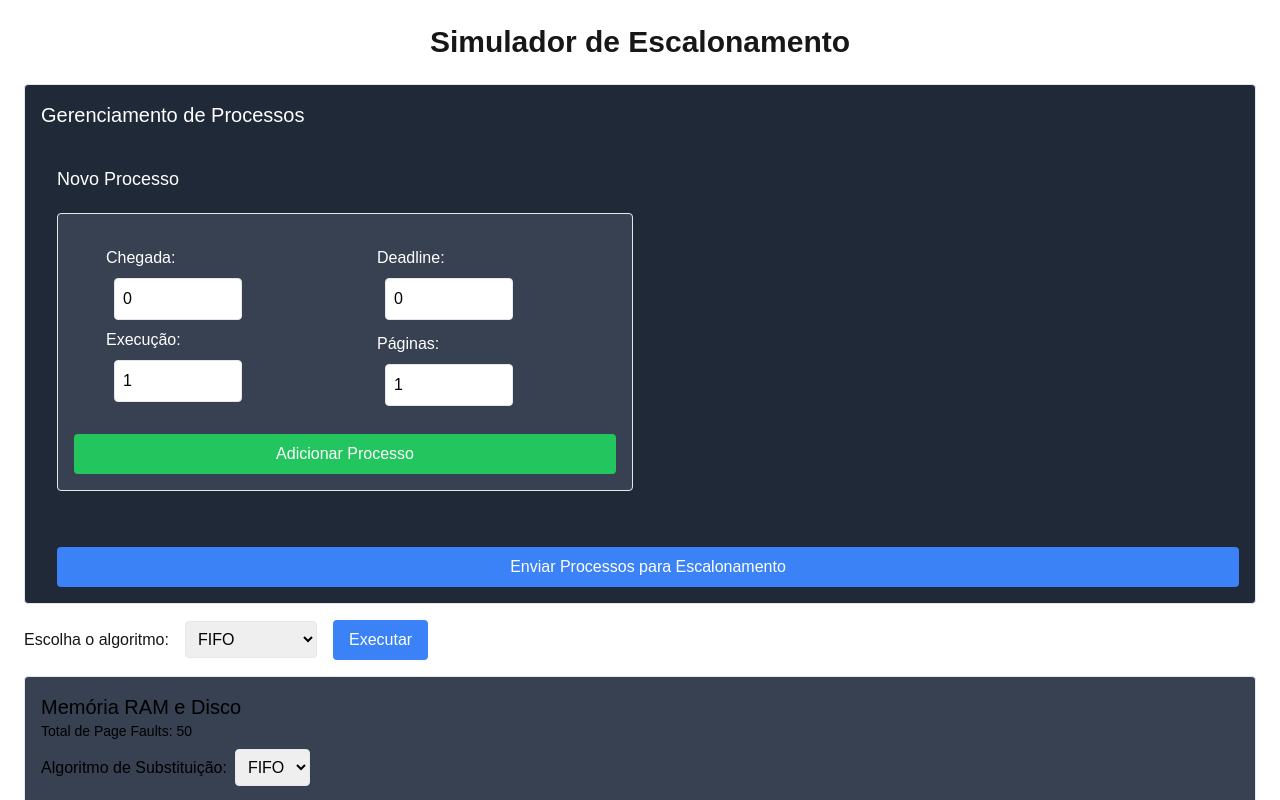
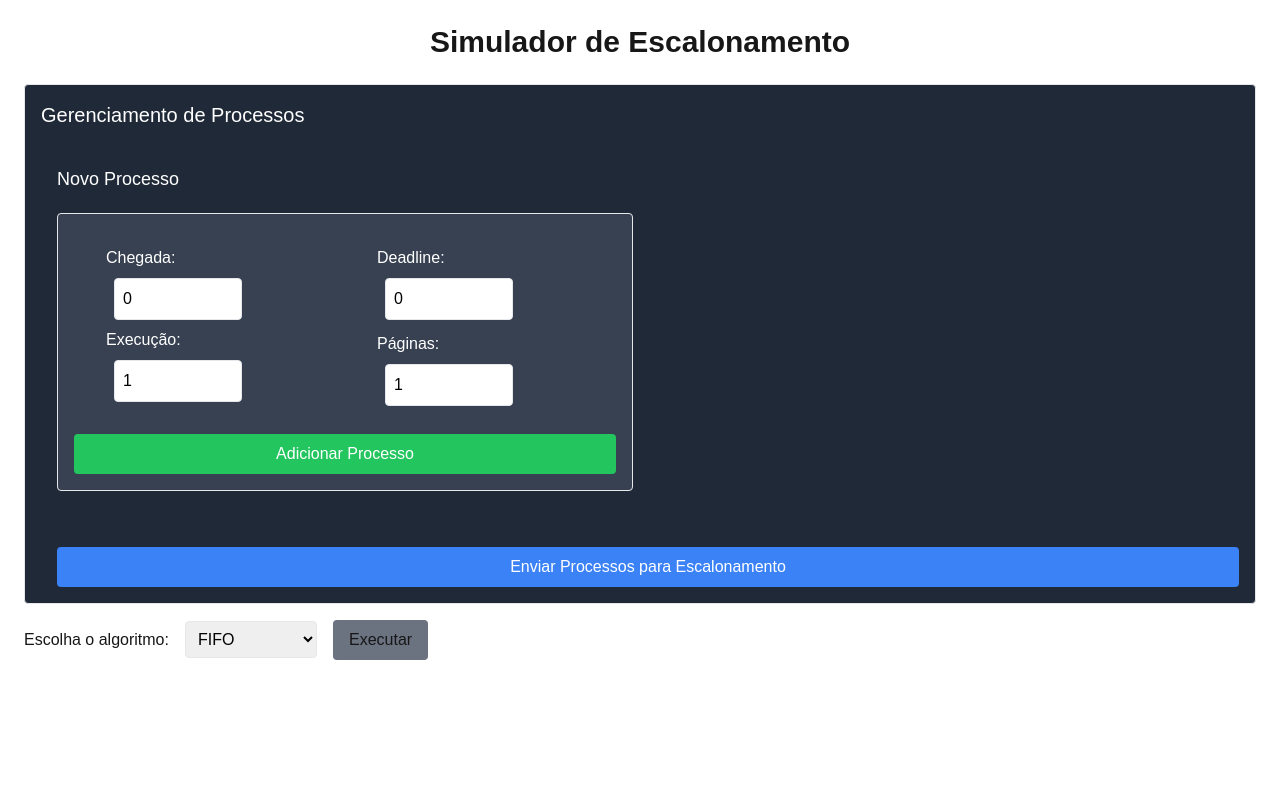
Before and after one commit to lucasjulio2003/Escalonador-de-processos---SO, a Next.js app: page / in a window 1280 px wide. Shown: the top 800 px of the page. Built offline with nearby package versions, Linux system fonts and the light colour scheme.

Commit message:
botão correto
ajustei o botao de executar e de enviar ao escalonador, o grafico so roda quando executar. Fifo e sjf ok

```diff
--- a/app/components/ProcessForm.tsx
+++ b/app/components/ProcessForm.tsx
@@ -3,9 +3,9 @@ import { Process } from "../lib/types";
 import { useScheduler } from "../hooks/useScheduler";
 
 interface Props {
-  setProcesses: (callback: (prev: Process[]) => Process[]) => void;
+  setProcesses: (newProcesses: Process[]) => void; // Modificado para aceitar um array diretamente
+}
 
-}
 
 export default function ProcessForm({ setProcesses }: Props) {
   const { algorithm, setAlgorithm, quantum, setQuantum } = useScheduler()
@@ -58,8 +58,10 @@ export default function ProcessForm({ setProcesses }: Props) {
   };
 
   const submitProcesses = () => {
-    setProcesses(() => processesList);
+    setProcesses(processesList); // Apenas salva os processos sem rodar imediatamente
   };
+
+
 
   return (
     <div className="p-4 flex flex-col gap-5 space-x-4 border rounded bg-gray-800 text-white">
--- a/app/hooks/useScheduler.ts
+++ b/app/hooks/useScheduler.ts
@@ -7,15 +7,25 @@ import { fifo, sjf, edf, roundRobin, calculateTurnaround } from "../lib/utils";
 export function useScheduler() {
   const [processes, setProcesses] = useState<Process[]>([]);
   const [algorithm, setAlgorithm] = useState<"FIFO" | "SJF" | "RR" | "EDF">("FIFO");
-  const [quantum, setQuantum] = useState<number>(2);
-  const [overhead, setOverhead] = useState<number>(1); // ADICIONADO
+  const [quantum, setQuantum] = useState<number>(0);
+  const [overhead, setOverhead] = useState<number>(0); // ADICIONADO
   const [turnaroundAvg, setTurnaroundAvg] = useState<number>(0);
   const [isExecuting, setIsExecuting] = useState<boolean>(false);
+  const [isRunning, setIsRunning] = useState<boolean>(false);
+
+  // Apenas salva os processos sem rodar imediatamente
+  const saveProcesses = (newProcesses: Process[]) => {
+    setProcesses(newProcesses);
+    setIsRunning(false); // Não iniciar o gráfico ainda!
+  };
 
 
+
+  // Só executa a simulação quando o botão "Executar" for pressionado
   const runScheduler = () => {
-    if (isExecuting) return;
+    if (isExecuting || processes.length === 0) return;
     setIsExecuting(true);
+    setIsRunning(true); // Agora pode rodar o gráfico
 
     setProcesses((prevProcesses) => {
       let scheduledProcesses: Process[] = [];
@@ -45,6 +55,18 @@ export function useScheduler() {
     setTimeout(() => setIsExecuting(false), 1000);
   };
 
-  return { processes, setProcesses, algorithm, setAlgorithm, quantum, setQuantum, runScheduler, turnaroundAvg, isExecuting };
-
+  return {
+    processes,
+    saveProcesses, // Modificado para salvar sem executar
+    algorithm,
+    setAlgorithm,
+    quantum,
+    setQuantum,
+    overhead,
+    setOverhead,
+    runScheduler,
+    turnaroundAvg,
+    isExecuting,
+    isRunning, // Estado que controla quando os processos estão prontos
+  };
 }
--- a/app/lib/utils.ts
+++ b/app/lib/utils.ts
@@ -55,26 +55,23 @@ export function sjf(processes: Process[]): Process[] {
  * Round Robin - Considera um quantum fixo
  */
 export function roundRobin(processes: Process[], quantum: number, overhead: number): Process[] {
-
   let queue = [...processes.map(p => ({ ...p, remainingTime: p.executationTime }))];
   let result: Process[] = [];
   let time = 0;
 
-  let executionHistory: { id: number; executedTime: number }[] = [];
+  while (queue.length > 0) {
+    let process = queue.shift()!; // Pega o primeiro processo da fila
 
-  while (queue.length > 0) {
-    let process = queue.shift()!;
-    let executionTime = Math.min(quantum, process.remainingTime);
-
+    let executionTime = Math.min(quantum, process.remainingTime); // Respeita o quantum
     process.remainingTime -= executionTime;
     time += executionTime;
 
-    // Adiciona sobrecarga apenas se o processo ainda tiver tempo restante
+    // Se o processo ainda não terminou, adicionamos a sobrecarga
     if (process.remainingTime > 0) {
-      time += overhead;
-      queue.push(process);
+      time += overhead; // Adiciona tempo de sobrecarga
+      queue.push(process); // Processo volta para o final da fila
     } else {
-      result.push({ ...process, completionTime: time });
+      result.push({ ...process, completionTime: time }); // Armazena o tempo de término
     }
   }
 
@@ -93,17 +90,18 @@ export function edf(processes: Process[], quantum: number, overhead: number): Pr
   let time = 0;
 
   while (queue.length > 0) {
-    queue.sort((a, b) => (a.deadline ?? Infinity) - (b.deadline ?? Infinity)); // Ordena pelo menor deadline
-    let process = queue.shift()!;
+    // Ordena os processos pelo menor deadline
+    queue.sort((a, b) => (a.deadline ?? Infinity) - (b.deadline ?? Infinity));
+
+    let process = queue.shift()!; // Remove o primeiro processo (com menor deadline)
     let executionTime = Math.min(quantum, process.remainingTime);
 
     process.remainingTime -= executionTime;
     time += executionTime;
 
-    // Adiciona sobrecarga se o processo não terminou
     if (process.remainingTime > 0) {
-      time += overhead;
-      queue.push(process);
+      time += overhead; // Aplica a sobrecarga antes de voltar para a fila
+      queue.push(process); // Processo volta para a fila
     } else {
       result.push({ ...process, completionTime: time });
     }
--- a/app/page.tsx
+++ b/app/page.tsx
@@ -5,12 +5,23 @@ import MemoryView from "./components/MemoryView";
 import GanttChart from "./components/GanttChart";
 import ExecutionLog from "./components/ExecutionLogs";
 import { useScheduler } from "./hooks/useScheduler";
-import SelectInputs from "./components/SelectInputs";
+// import SelectInputs from "./components/SelectInputs";
 
 export default function Home() {
 
-  const { processes, setProcesses, algorithm, setAlgorithm, quantum, setQuantum, runScheduler } = useScheduler();
-  const [overhead, setOverhead] = useState(1);
+  const {
+    processes,
+    saveProcesses, // Alterado para armazenar os processos sem executar
+    algorithm,
+    setAlgorithm,
+    quantum,
+    setQuantum,
+    overhead,
+    setOverhead,
+    runScheduler,
+    isRunning, // Estado que controla se os processos estão prontos
+  } = useScheduler();
+  // const [overhead, setOverhead] = useState(1);
 
 
   return (
@@ -18,7 +29,7 @@ export default function Home() {
       <h1 className="text-3xl font-bold text-center mb-6">Simulador de Escalonamento</h1>
 
       {/* Formulário de Entrada */}
-      <ProcessForm setProcesses={setProcesses} />
+      <ProcessForm setProcesses={saveProcesses} /> {/* Alterado para salvar antes de rodar */}
 
       {/* Configuração de Algoritmo */}
       <div className="my-4">
@@ -62,14 +73,23 @@ export default function Home() {
 
         )}
 
-        <button onClick={runScheduler} className="ml-4 bg-blue-500 hover:bg-blue-600 active:bg-blue-700 text-white px-4 py-2 rounded">Executar</button>
+        {/* Botão de execução só funciona se os processos foram adicionados */}
+        <button
+          onClick={runScheduler}
+          className={`ml-4 px-4 py-2 rounded ${processes.length === 0 ? "bg-gray-500 cursor-not-allowed" : "bg-blue-500 hover:bg-blue-600 active:bg-blue-700 text-white"}`}
+          disabled={processes.length === 0}
+        >
+          Executar
+        </button>
       </div>
 
-      {/* Exibição da Memória */}
-      <MemoryView processes={processes} />
+      {/* Exibição da Memória
+      <MemoryView processes={processes} /> */}
 
       {/* Gráfico de Gantt */}
+      {isRunning && (
       <GanttChart processes={processes} algorithm={algorithm} quantum={quantum} overhead={overhead} />
+     )}
 
 
       {/* Log de Execução */}
```
Also changed, not shown: app/components/GanttChart.tsx (+52 -40 lines).
